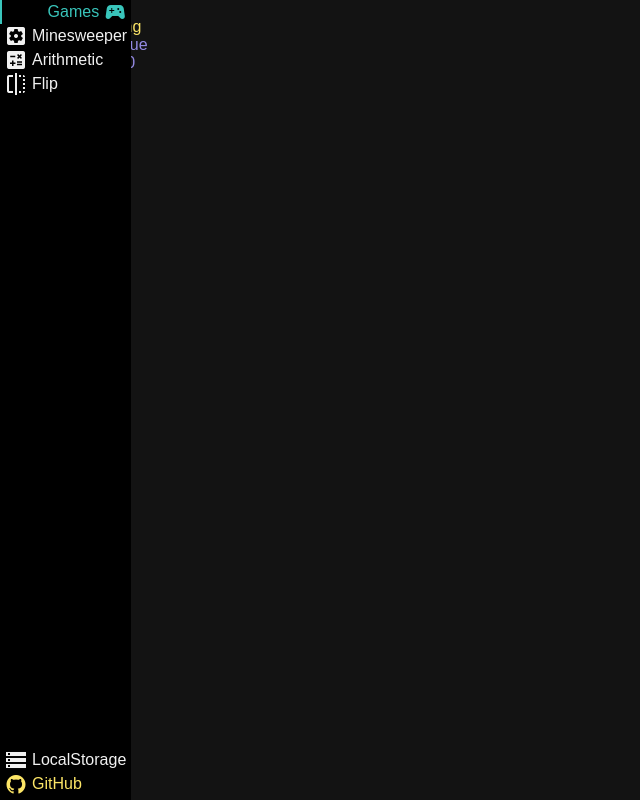
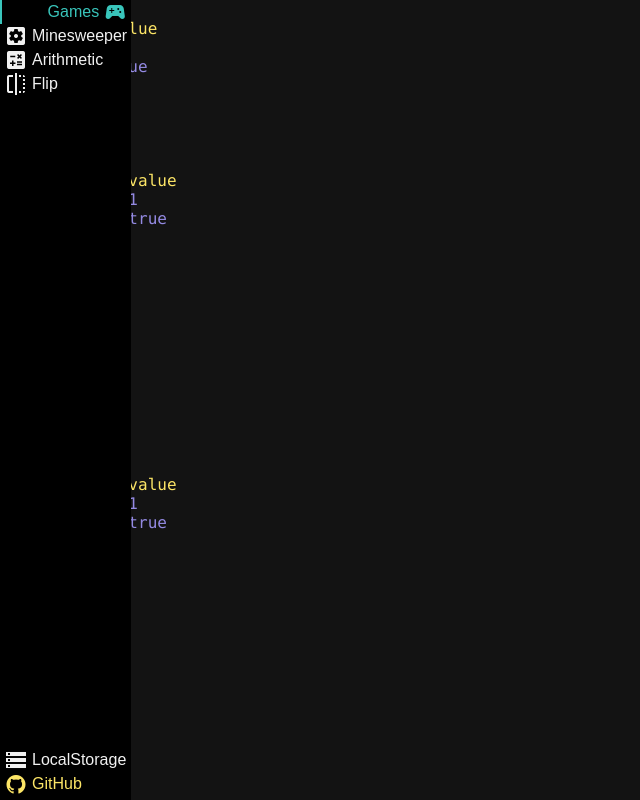
Before and after one commit to floaterest/sv, a Svelte app: page / in a window 1280 px wide. Shown: the whole page, without its empty margins (0-640 px from the left). Built offline with nearby package versions, Linux system fonts and the light colour scheme; a web font is replaced by a local one.

Commit message:
feat(localstorage) optional tabwidth

```diff
--- a/src/App.svelte
+++ b/src/App.svelte
@@ -2,49 +2,14 @@
 	import Nav from './Nav.svelte';
 	import LocalStorage from './LocalStorage.svelte';
 
-	import { init } from './constants';
+	import { config, navs } from './constants';
 
 	import './monokai.css';
 	import './icons.css';
 
-	const material = (id: string) => `<span class="material-icons">${id}</span>`;
-	const bootstrap = (id: string) => `<i class="bi bi-${id}"></i>`;
-
-	const top = {
-		'Games': {
-			icon: material('sports_esports'),
-			href: '/',
-			swap: true,
-			style: 'color: var(--accent)'
-		},
-		'Minesweeper': {
-			icon: material('settings_applications')
-		},
-		'Arithmetic': {
-			icon: material('calculate')
-		},
-		'Flip': {
-			icon: material('flip')
-		},
-	};
-	const bottom = {
-		'LocalStorage': {
-			icon: material('storage'),
-		},
-		'GitHub': {
-			icon: bootstrap('github'),
-			href: 'https://github.com/Floaterest/'
-		}
-	};
-	let selected = 'Games';
+	let selected = 'LocalStorage';
 </script>
 
-<Nav bind:selected {bottom} {top}/>
+<Nav {...navs} bind:selected/>
 
-<LocalStorage class="local" key="games" storage={init}/>
-
-<style>
-    .local{
-        font-family: 'consolas', monospace;
-    }
-</style>
+<LocalStorage {...config} style="font-family: consolas, monospace"/>
--- a/src/JSObject.svelte
+++ b/src/JSObject.svelte
@@ -1,28 +1,32 @@
 <script lang="ts">
+	export let input = false;
 	export let object: any;
 	export let indent: number = 0;
-	export let input: boolean = false;
+	export let tabwidth: number;
 
 	const type = typeof object;
 	// nbsp
-	const tab = Array((indent++ * 4) + 1).join('\u00a0');
+	const tab = Array((indent++ * tabwidth)).join('\u00a0');
 </script>
 
 {#if type === 'object'}
     {#if object instanceof Array}
         {#each object.map((v, i) => [typeof v !== 'object', i]) as [input, i]}
-            <div>
-                {tab}<span class="punctuation">-</span>
-                <svelte:self bind:object="{object[i]}" {indent} {input}/>
+            <div>{tab}
+                <span class="punctuation">-</span>
+                <svelte:self bind:object="{object[i]}"
+                             {indent} {input} {tabwidth}/>
             </div>
         {/each}
     {:else if object instanceof Object}
         {#each Object.entries(object).map(([k, v]) => [k, typeof v !== 'object']) as [key, input]}
-            <div>
-                {tab}
-                <svelte:self object="{key}" class="keyword" {indent}/><!----><span class="punctuation">:</span>
-                <!-- indent if value is object -->
-                <svelte:self bind:object="{object[key]}" indent="{(!input)*indent}" {input}/>
+            <div>{tab}
+                <svelte:self object="{key}" class="keyword" {indent}
+                             {tabwidth}/><!--
+                --><span class="punctuation">:</span><!--
+                indent if value is object -->
+                <svelte:self bind:object="{object[key]}" {tabwidth}
+                             indent="{(!input)*indent}" {input}/>
             </div>
         {/each}
     {/if}
--- a/src/LocalStorage.svelte
+++ b/src/LocalStorage.svelte
@@ -2,20 +2,18 @@
 	import JSObject from './JSObject.svelte';
 
 	export let key: string;
-	export let storage: any = {};
+	export let tabwidth = 2;
+	export let init: { [key: string]: any };
 
 	const { localStorage } = window;
-	if(!(key in localStorage)){
-		console.log('no storage');
-		localStorage.setItem(key, JSON.stringify(storage));
-	}
-	storage = JSON.parse(localStorage.getItem(key));
+	if(!(key in localStorage)) localStorage.setItem(key, JSON.stringify(init));
+	init = JSON.parse(localStorage.getItem(key));
 
-	$: window.localStorage.setItem(key, JSON.stringify(storage));
+	$: window.localStorage.setItem(key, JSON.stringify(init));
 </script>
 
 <div class="{$$props.class}" style="{$$props.style}">
-    <JSObject bind:object="{storage}"/>
+    <JSObject bind:object="{init}" {tabwidth}/>
 </div>
 
 <style>
--- a/src/constants.ts
+++ b/src/constants.ts
@@ -1,8 +1,60 @@
-export const init = {
-	object: {
-		string: 'string',
-		boolean: true,
-		number: 20,
+export const config = {
+	key: 'sv',
+	init: {
+		object: {
+			key0: 'value',
+			key1: 1,
+			key2: true,
+			key3: [1, 2, 3],
+			key4: {
+				key5: 'value',
+				key6: 1,
+				key7: true,
+				key8: [1, 2, 3],
+			},
+		},
+		array: [
+			'value',
+			1,
+			true,
+			[1, 2, 3],
+			{
+				key5: 'value',
+				key6: 1,
+				key7: true,
+				key8: [1, 2, 3],
+			},
+		],
+	}
+};
+const material = (id: string) => `<span class="material-icons">${id}</span>`;
+const bootstrap = (id: string) => `<i class="bi bi-${id}"></i>`;
+
+export const navs = {
+	top: {
+		Games: {
+			icon: material('sports_esports'),
+			swap: true,
+			style: 'color: var(--accent)',
+			href: '/',
+		},
+		Minesweeper: {
+			icon: material('settings_applications')
+		},
+		Arithmetic: {
+			icon: material('calculate')
+		},
+		Flip: {
+			icon: material('flip')
+		},
 	},
-	array: [1, 'two', 3, 'four', 5, 'six', 7, 'eight', 9, 'ten', false],
+	bottom: {
+		LocalStorage: {
+			icon: material('storage')
+		},
+		GitHub: {
+			icon: bootstrap('github'),
+			href: 'https://github.com/Floaterest/'
+		}
+	}
 };
```
